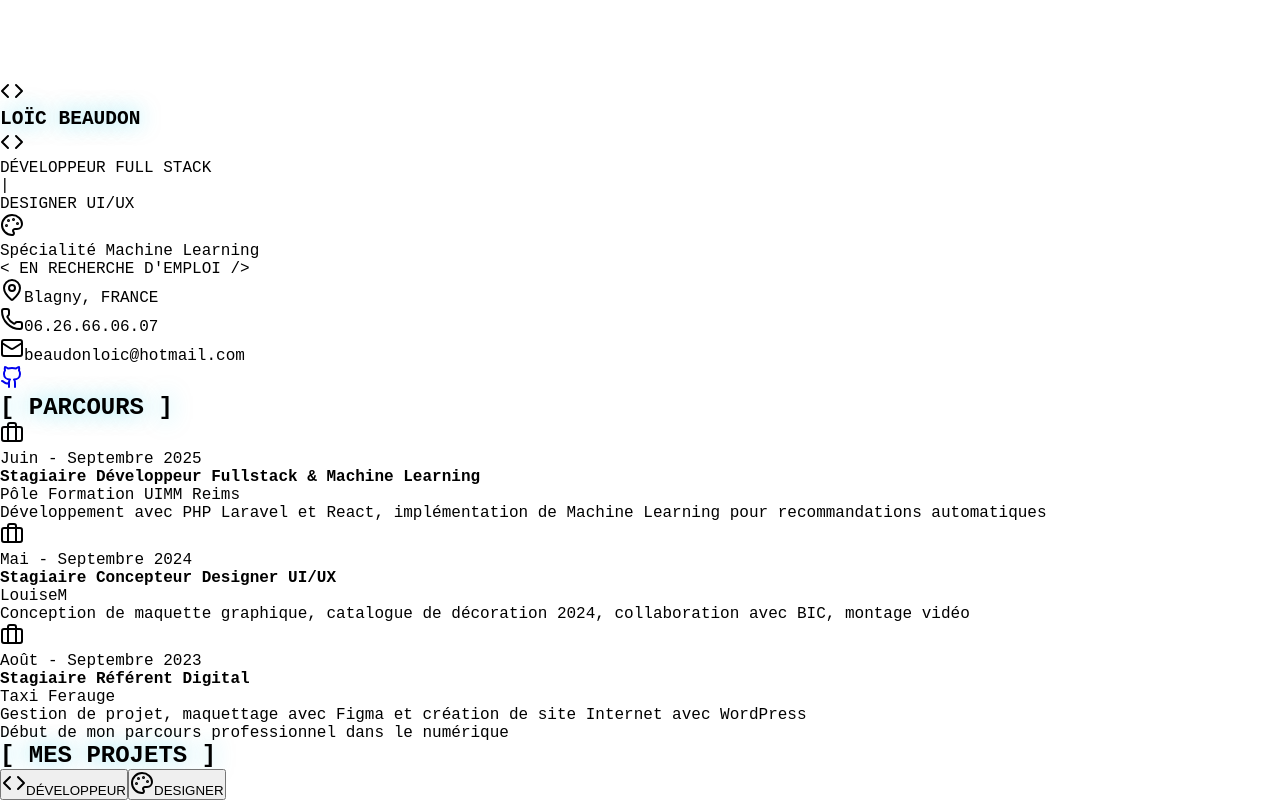
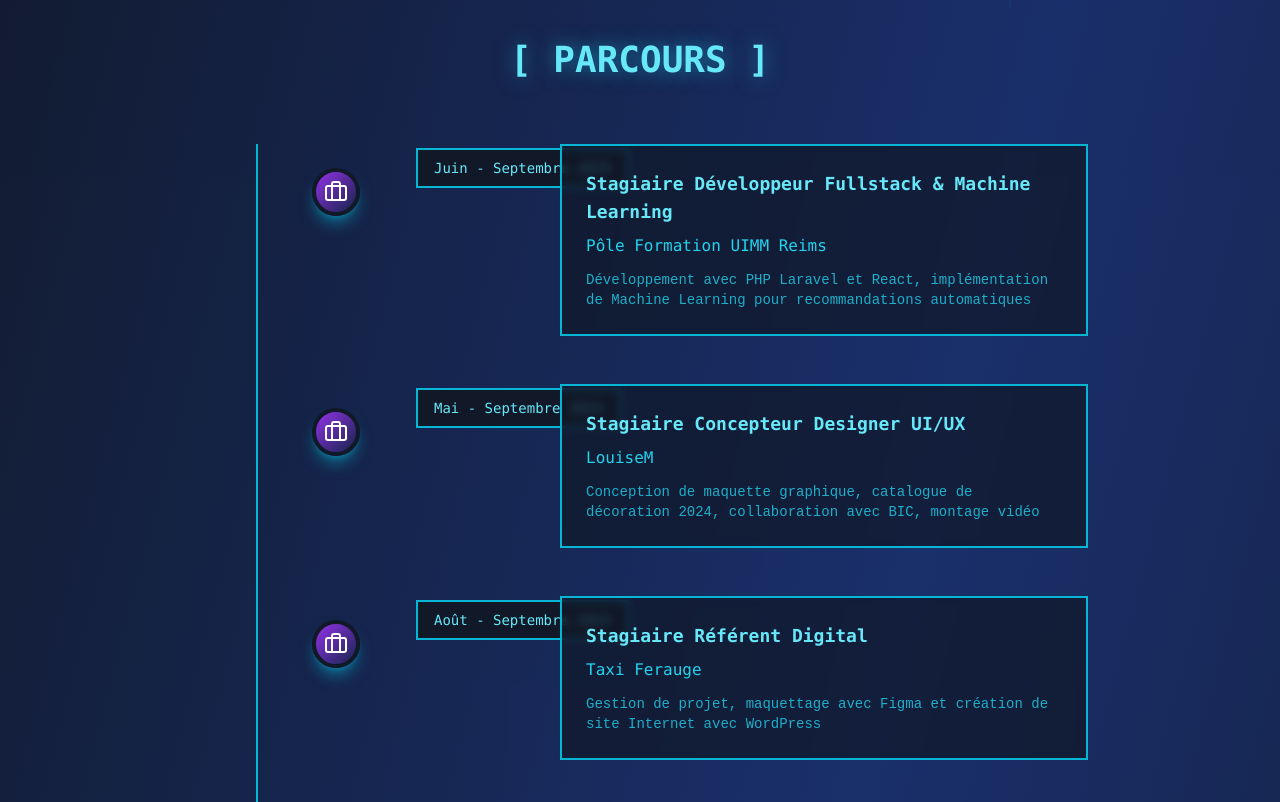
Before and after one commit to Lloyd-Heartfire/Portfolio, a React (Create React App) app: page / in a window 1280 px wide. Shown: the part 840-1642 px from the top of the page. Built offline with nearby package versions, Linux system fonts and the light colour scheme.

Commit message:
Bug correction

```diff
--- a/package.json
+++ b/package.json
@@ -40,6 +40,6 @@
   "devDependencies": {
     "autoprefixer": "^10.4.23",
     "postcss": "^8.5.6",
-    "tailwindcss": "^4.1.18"
+    "tailwindcss": "^3.4.19"
   }
 }
--- a/tailwind.config.js
+++ b/tailwind.config.js
@@ -6,7 +6,7 @@ module.exports = {
   theme: {
     extend: {
       colors: {
-                "cyan": {
+        cyan: {
           400: "#22d3ee",
           500: "#06b6d4",
           600: "#0891b2",
```
Also changed, not shown: 1 other file (tests, documents, lock files or other folders). Lines whose indentation alone changed are shown as unchanged.
